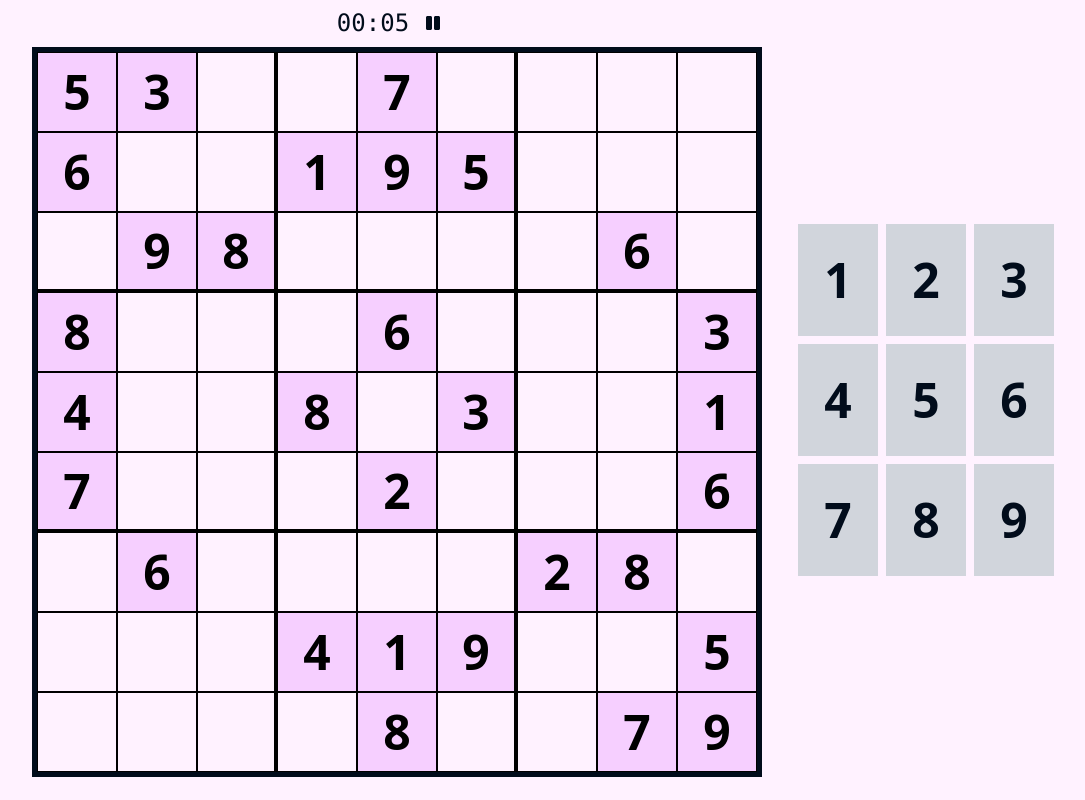
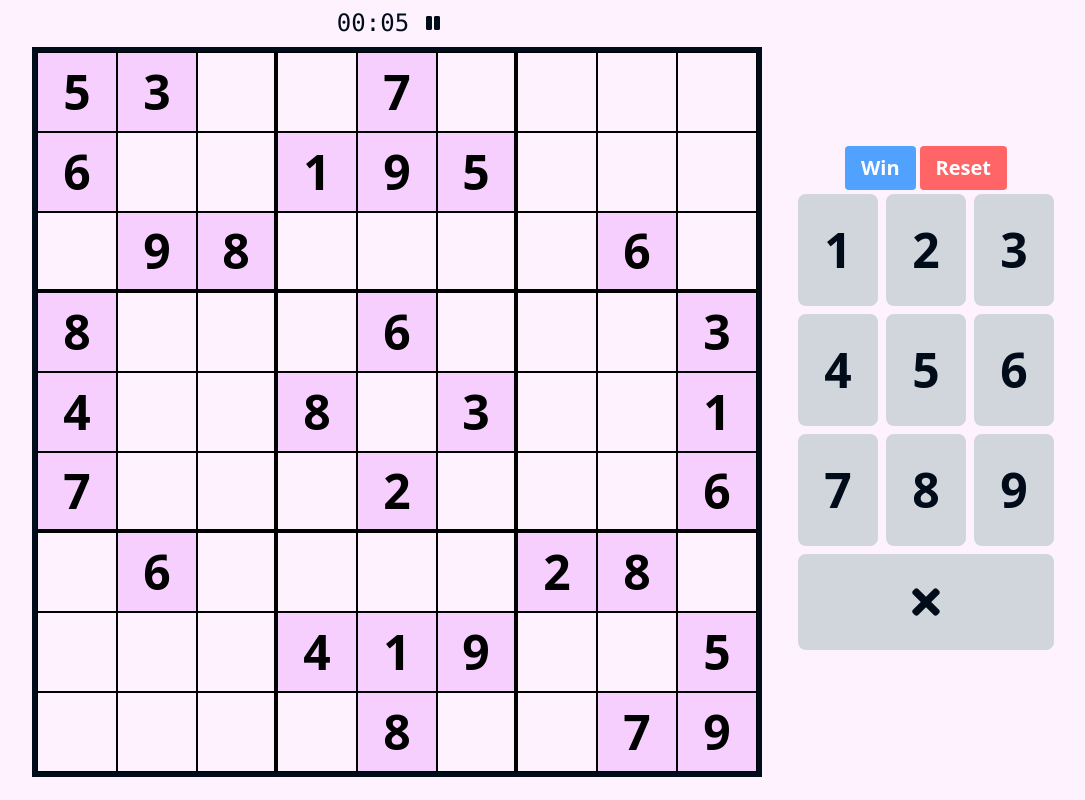
Before and after one commit to leagueofparis/leagueofparis, a React (Vite) app in the folder leagueofparis/: page /sudoku in a window 1280 px wide. Shown: the whole page, without its empty margins (111-1196 px from the left). Built offline with nearby package versions, Linux system fonts and the light colour scheme.

Commit message:
made sudoku have a win screen

```diff
--- /dev/null
+++ b/leagueofparis/src/components/Modal.jsx
@@ -0,0 +1,17 @@
+export default function Modal({ isOpen, onClose, children }) {
+	if (!isOpen) return null;
+
+	return (
+		<div
+			className="fixed inset-0 z-50 flex items-center justify-center"
+			onClick={onClose}
+		>
+			<div
+				className="bg-white p-6 rounded-lg shadow-lg max-w-[30%] w-full max-h-[50%] h-full"
+				onClick={(e) => e.stopPropagation()}
+			>
+				{children}
+			</div>
+		</div>
+	);
+}
--- a/leagueofparis/src/components/sudoku/Board.jsx
+++ b/leagueofparis/src/components/sudoku/Board.jsx
@@ -12,6 +12,8 @@ export default function Board({
 	onCellKeyDown,
 	cellRefs,
 	paused,
+	candidates,
+	isComplete,
 }) {
 	const getHighlightType = (row, col, value) => {
 		let type = "";
@@ -21,6 +23,8 @@ export default function Board({
 		if (!selectedCell) {
 			type = type === "prefilled" ? type : null;
 		} else {
+			if (isComplete) return type === "prefilled" ? type : null;
+
 			const [selRow, selCol] = selectedCell;
 			const selectedValue = board[selRow][selCol];
 
@@ -45,15 +49,18 @@ export default function Board({
 	const getCellColor = (row, col, value) => {
 		if (isPrefilled(row, col, value)) return "text-black";
 
+		value = value.toString();
 		if (value !== "" && solution[row][col].toString() === value) {
-			return "text-blue-600";
+			return "text-[#DC15E6]";
 		}
 
 		return "text-black";
 	};
 
 	return (
-		<div className="grid grid-cols-9 border-5">
+		<div
+			className={`grid grid-cols-9 border-5 ${paused ? "pointer-events-none" : ""}`}
+		>
 			{board.map((row, rowIndex) =>
 				row.map((value, colIndex) => {
 					const key = `${rowIndex}-${colIndex}`;
@@ -73,7 +80,8 @@ export default function Board({
 							onKeyDown={onCellKeyDown}
 							highlightType={highlightType}
 							cellRef={cellRefs.current[key]}
-							paused={paused}
+							paused={paused && !isComplete}
+							candidates={candidates[rowIndex][colIndex]}
 						/>
 					);
 				})
--- a/leagueofparis/src/components/sudoku/NumberBox.jsx
+++ b/leagueofparis/src/components/sudoku/NumberBox.jsx
@@ -1,24 +1,45 @@
+import { FaTimes } from "react-icons/fa";
+
 export default function NumberBox({ numsComplete, onNumberClick }) {
 	const isCompleted = (number) => {
 		return numsComplete?.includes(number) || false;
 	};
+
+	const clamp = {
+		width: "clamp(2rem, 9vw, 5rem)",
+		height: "clamp(4rem, 12vw, 7rem)",
+		fontSize: "clamp(1.2rem, 5vw, 3rem)",
+	};
+
 	return (
+		<div className="flex flex-col justify-center items-center">
 			<div className="grid grid-cols-9 md:grid-cols-3 md:grid-rows-3">
 				{Array.from({ length: 9 }).map((_, i) => (
 					<div
 						key={i}
-					className={`w-6 h-9 m-1 font-bold flex justify-center items-center cursor-pointer
+						className={`m-1 font-bold flex justify-center items-center cursor-pointer rounded-lg
 					${isCompleted(i + 1) ? "bg-gray-100 opacity-50" : "bg-gray-300"}`}
-					style={{
-						width: "clamp(2rem, 9vw, 5rem)",
-						height: "clamp(4rem, 12vw, 7rem)",
-						fontSize: "clamp(1.2rem, 5vw, 3rem)",
-					}}
+						style={clamp}
 						onClick={() => onNumberClick(i + 1)}
 					>
 						{i + 1}
 					</div>
 				))}
 			</div>
+			<div
+				key={0}
+				className="m-1 font-bold flex justify-center items-center cursor-pointer rounded-lg bg-gray-300
+							[--w:clamp(2rem,27vh,5rem)] [--h:clamp(2rem,9vw,5rem)] [--fs:clamp(1.2rem,5vw,3rem)]
+							md:[--w:clamp(4rem,20vw,16rem)] md:[--h:clamp(4rem,12vw,6rem)] md:[--fs:clamp(1.5rem,4vw,2.5rem)]"
+				style={{
+					width: "var(--w)",
+					height: "var(--h)",
+					fontSize: "var(--fs)",
+				}}
+				onClick={() => onNumberClick(0)}
+			>
+				<FaTimes />
+			</div>
+		</div>
 	);
 }
--- a/leagueofparis/src/pages/Sudoku.jsx
+++ b/leagueofparis/src/pages/Sudoku.jsx
@@ -1,7 +1,8 @@
 import React, { useState, useRef, useEffect } from "react";
+import Modal from "../components/Modal";
 import Board from "../components/sudoku/Board";
 import NumberBox from "../components/sudoku/NumberBox";
-import { FaPause, FaPlay } from "react-icons/fa";
+import { FaPause, FaPlay, FaRegSmile } from "react-icons/fa";
 
 const initialPuzzle = [
 	[5, 3, "", "", 7, "", "", "", ""],
@@ -35,6 +36,17 @@ export default function Sudoku() {
 	const [userLocked, setUserLocked] = useState(() =>
 		initialPuzzle.map((row) => row.map((cell) => cell !== ""))
 	);
+	const [candidateMode, setCandidateMode] = useState(false);
+	const [candidates, setCandidates] = useState(
+		Array(9)
+			.fill()
+			.map(() =>
+				Array(9)
+					.fill()
+					.map(() => new Set())
+			)
+	);
+	const [isComplete, setIsComplete] = useState(false);
 
 	useEffect(() => {
 		if (selectedCell) {
@@ -94,18 +106,27 @@ export default function Sudoku() {
 	};
 
 	const handleCellClick = (row, col) => {
+		if (!timerRunning) return;
+
 		setSelectedCell([row, col]);
 	};
 
 	const handleCellFocus = (row, col) => {
+		if (!timerRunning) return;
+
 		setSelectedCell([row, col]);
 	};
 
-	const handleKeyDown = (e, row, col, value) => {
-		const key = e.key;
-		if (!selectedCell) return;
+	useEffect(() => {
+		const handleGlobalArrowKeys = (e) => {
+			if (!selectedCell && e.keyCode >= 37 && e.keyCode <= 40) {
+				e.preventDefault();
+				setSelectedCell([0, 0]);
+				return;
+			}
 
-		if (e.keyCode >= 37 && e.keyCode <= 40) {
+			if (selectedCell) {
+				const [row, col] = selectedCell;
 				switch (e.keyCode) {
 					case 37:
 						setSelectedCell([row, Math.max(col - 1, 0)]);
@@ -122,13 +143,34 @@ export default function Sudoku() {
 				}
 			}
 
+			if (e.repeat) {
+				setTimeout({}, 1000);
+			}
+		};
+
+		document.addEventListener("keydown", handleGlobalArrowKeys);
+		return () => document.removeEventListener("keydown", handleGlobalArrowKeys);
+	}, [selectedCell]);
+
+	const handleKeyDown = (e) => {
+		const key = e.key;
+		if (!selectedCell) {
+			return;
+		}
+
 		handleInput(key);
 	};
 
 	const handleInput = (value) => {
+		if (!timerRunning) return;
+
+		if (!selectedCell) return;
+
 		const [row, col] = selectedCell;
 		if (isLocked(row, col)) return;
 		if (value >= "1" && value <= "9") {
+			if (candidateMode) return handleCandidateInput(value);
+
 			const correct = solution[row][col].toString() === value;
 
 			const newBoard = board.map((r, rIdx) =>
@@ -149,17 +191,35 @@ export default function Sudoku() {
 				(num) => parseInt(num) === parseInt(value)
 			).length;
 
-			console.log(value + " count: " + numCount);
-
 			if (numCount === 9) {
 				setNumsComplete([...numsComplete, parseInt(value)]);
 			}
+
+			const totalNumCount = flatBoard.filter(
+				(num) => num !== "" && Number(num)
+			).length;
+
+			if (totalNumCount === 81) win();
 		} else if (value === "Backspace" || value === "Delete" || value === "0") {
 			const newBoard = board.map((r, rIdx) =>
 				r.map((c, cIdx) => (rIdx === row && cIdx === col ? "" : c))
 			);
 			setBoard(newBoard);
 		}
+	};
+
+	const handleCandidateInput = (value) => {
+		if (!selectedCell) return;
+
+		const [rowI, colI] = selectedCell;
+		setCandidates((prev) => {
+			const updated = prev.map((row, r) =>
+				row.map((cell, c) =>
+					r === rowI && c === colI ? new Set([...cell, value]) : cell
+				)
+			);
+			return updated;
+		});
 	};
 
 	const handleNumberClick = (number) => {
@@ -170,6 +230,35 @@ export default function Sudoku() {
 
 	const isLocked = (row, col) => {
 		return userLocked[row][col];
+	};
+
+	const [isModalOpen, setIsModalOpen] = useState(false);
+
+	const win = () => {
+		setBoard(solution);
+
+		setIsComplete(true);
+		setTimerRunning(false);
+		setIsModalOpen(true);
+	};
+
+	const reset = () => {
+		setIsComplete(false);
+		setElapsedTime(0);
+		setTimerRunning(true);
+		setIsModalOpen(false);
+		setBoard(initialPuzzle);
+		setNumsComplete([]);
+		setSelectedCell(null);
+		setCandidates(
+			Array(9)
+				.fill()
+				.map(() =>
+					Array(9)
+						.fill()
+						.map(() => new Set())
+				)
+		);
 	};
 
 	const seconds = elapsedTime % 60;
@@ -202,13 +291,46 @@ export default function Sudoku() {
 						onCellKeyDown={handleKeyDown}
 						cellRefs={cellRefs}
 						paused={!timerRunning}
+						candidates={candidates}
+						isComplete={isComplete}
 					/>
 				</div>
 			</div>
+			<div className="flex flex-col justify-center items-center">
+				<div className="flex gap-1">
+					<button
+						className="bg-blue-400 text-white px-4 py-2 rounded cursor-pointer font-bold text-xl max-w-[16rem]"
+						onClick={() => win()}
+					>
+						Win
+					</button>
+					<button
+						className="bg-red-400 text-white px-4 py-2 rounded cursor-pointer font-bold text-xl max-w-[16rem]"
+						onClick={() => reset()}
+					>
+						Reset
+					</button>
+				</div>
+
 				<NumberBox
 					numsComplete={numsComplete}
 					onNumberClick={handleNumberClick}
 				/>
 			</div>
+			<Modal isOpen={isModalOpen} onClose={() => setIsModalOpen(false)}>
+				<div className="flex flex-col justify-center items-center">
+					<h2 className="text-4xl font-bold mb-2">Congrats!</h2>
+					<p className="mb-4 text-2xl mt-8">
+						You completed the puzzle in&nbsp;
+						<span className="font-bold">
+							{String(minutes).padStart(2, "0")}:
+							{String(seconds).padStart(2, "0")}
+						</span>
+						.
+					</p>
+					<FaRegSmile className="text-[72px] mt-24" />
+				</div>
+			</Modal>
+		</div>
 	);
 }
```
Lines whose indentation alone changed are shown as unchanged.
